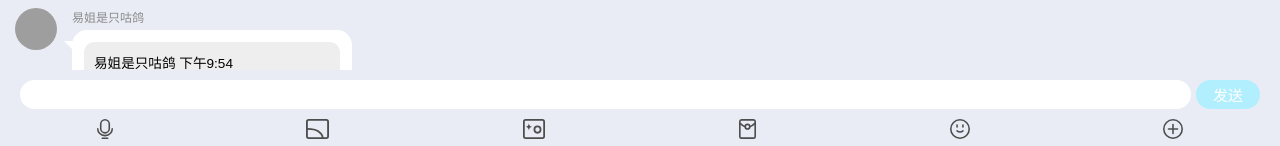
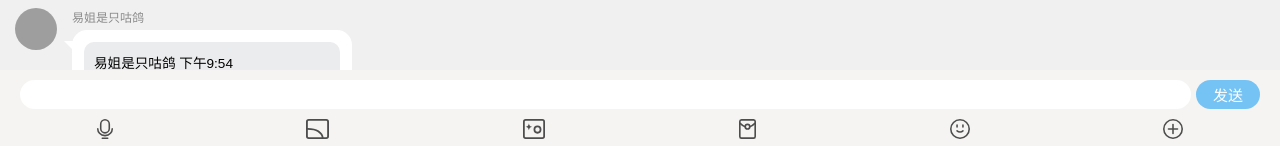
Before and after one commit to Redlnn/Fake-QQ-Chat-UI, a Vue app: page /chat in a window 1280 px wide. Shown: the part 651-797 px from the top of the page. Built offline with nearby package versions, Linux system fonts and the light colour scheme; grey boxes are pictures that could not be loaded.

Commit message:
update style

```diff
--- a/src/components/QQChat/ChatQuote.vue
+++ b/src/components/QQChat/ChatQuote.vue
@@ -22,7 +22,7 @@ export default defineComponent({
 
 <style scoped lang="scss">
 .chat-quote {
-  background-color: #eee;
+  background-color: #ebecee;
   padding: 10px;
   margin-bottom: 5px;
   border-radius: 10px;
--- a/src/components/QQChat/ChatWindow.vue
+++ b/src/components/QQChat/ChatWindow.vue
@@ -140,6 +140,15 @@ export default defineComponent({
     margin: 5px 0;
     border-radius: 10px;
   }
+
+  .right-chat & {
+    background-color: #0098fe;
+    color: #fff;
+
+    .bubble-arrow {
+      border-top-color: #0098fe;
+    }
+  }
 }
 </style>
 
@@ -151,7 +160,7 @@ export default defineComponent({
   flex-direction: column;
   justify-content: space-between;
   align-content: space-between;
-  background-color: #e9ecf4;
+  background-color: #f0f0f0;
 }
 
 .qq-header {
@@ -162,6 +171,10 @@ export default defineComponent({
   justify-content: space-between;
   align-items: center;
   background-image: linear-gradient(to right, #00dafe, #00ceff 12%, #01c5ff 25%, #01b9ff 50%, #01a7ff 85%);
+}
+
+.qq-footer {
+  background-color: #f5f4f2;
 }
 
 .header-bth {
@@ -222,11 +235,11 @@ export default defineComponent({
   line-height: 29px;
   border: none;
   border-radius: 15px;
-  background-color: #b1effe;
+  background-color: #75c3f4;
 }
 
 .qq-send-btn:hover {
-  background-color: #01cafc;
+  background-color: #0098fe;
 }
 
 .func-bth {
```
